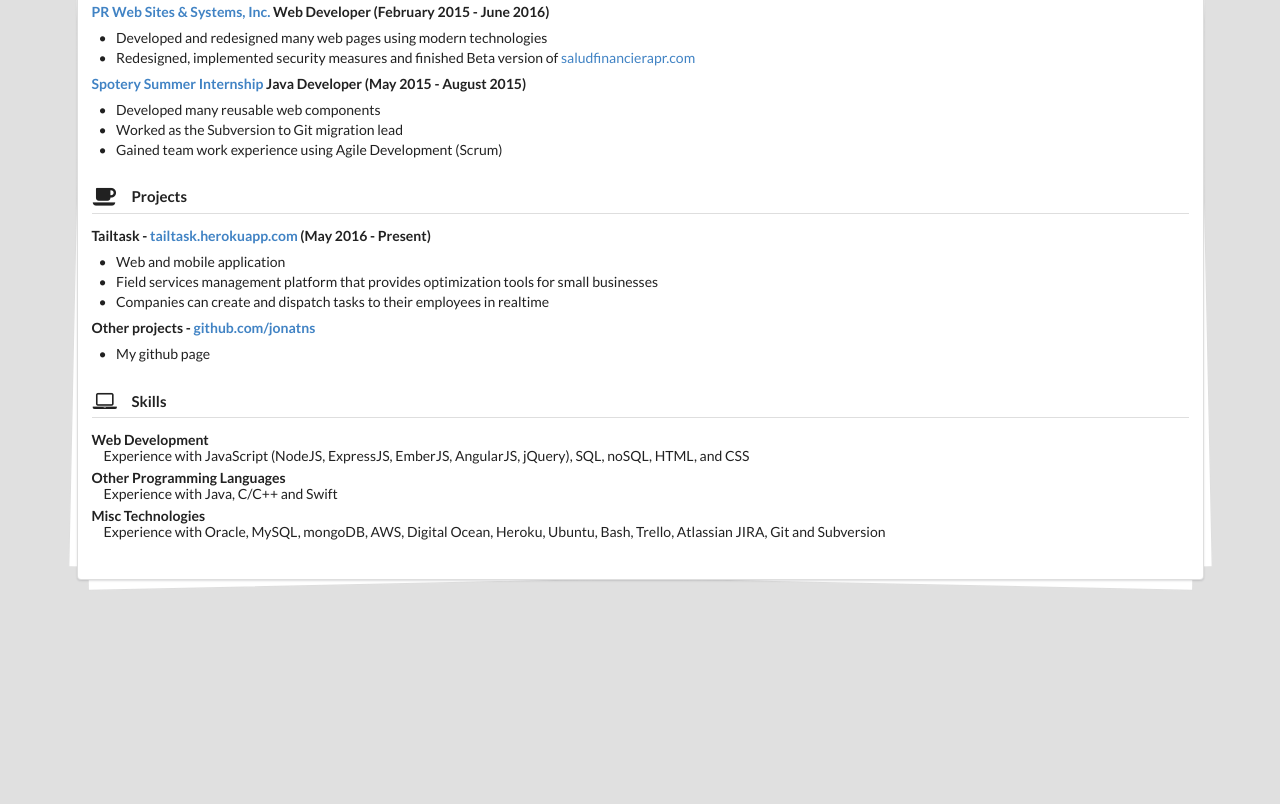
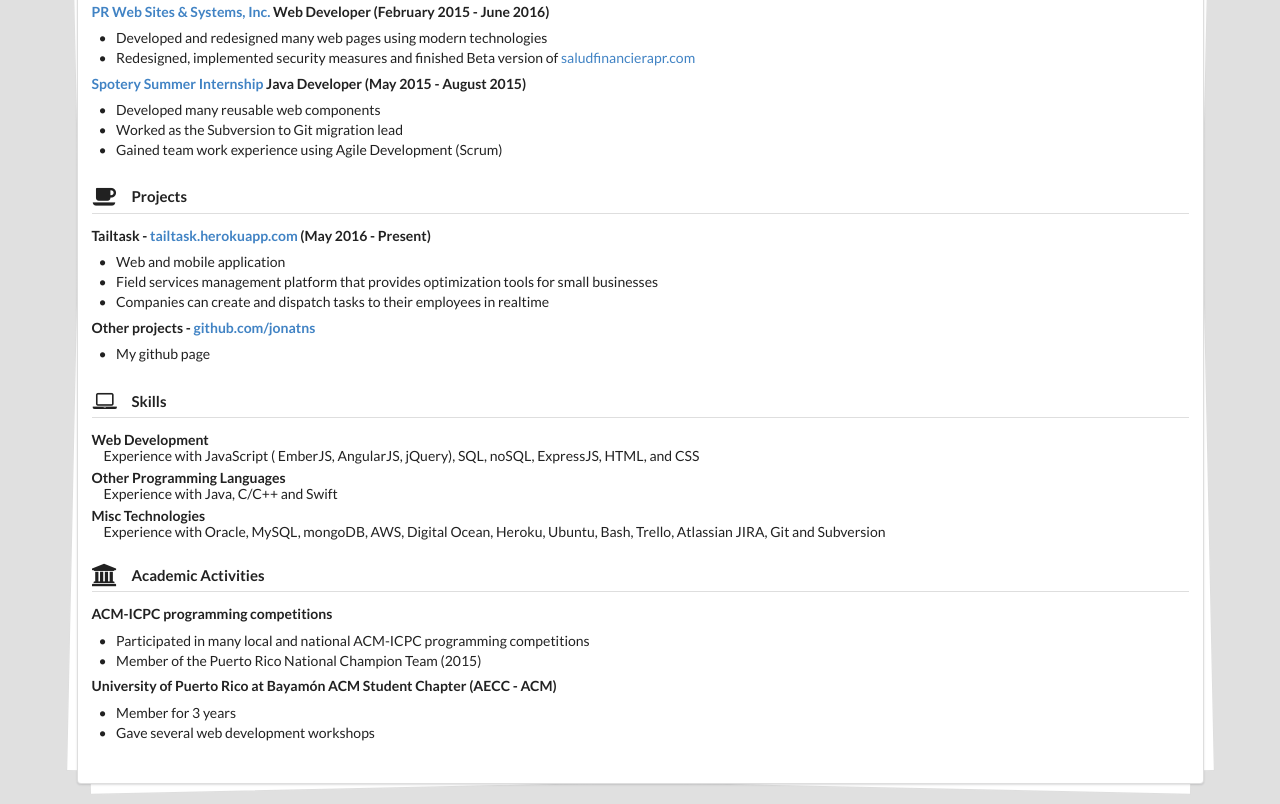
Before and after one commit to jonatns/jonatns.github.io, a website: page index.html in a window 1280 px wide. Shown: the part 377-1181 px from the top of the page. Before the commit the page ends 977 px from the top, so only its background shows below. Drawn offline with nearby package versions, Linux system fonts and the light colour scheme; some packages are replaced by stand-ins of ours; a script that the page names is missing.

Commit message:
Finished

```diff
--- a/index.html
+++ b/index.html
@@ -23,9 +23,9 @@
     <div class="wrapper">
       <div class="ui container">
         <div class="ui piled segment">
-          <button class="blue circular ui right floated icon button">
+          <a href="jonatns_resume2017.pdf" target="_blank" class="blue circular ui right floated icon button">
             <i class="file pdf outline icon"></i>
-          </button>
+          </a>
           <div class="ui center aligned fluid container">
             <h2 class="ui center aligned icon header">
               <img class="ui circular image" src="/images/me.jpg">
@@ -109,7 +109,7 @@
             <div class="ui list">
               <div class="item">
                 <div class="header">Web Development</div>
-                <span class="sub-header">Experience with JavaScript (NodeJS, ExpressJS, EmberJS, AngularJS, jQuery), SQL, noSQL, HTML, and CSS</span><br>
+                <span class="sub-header">Experience with JavaScript ( EmberJS, AngularJS, jQuery), SQL, noSQL, ExpressJS, HTML, and CSS</span><br>
               </div>
               <div class="item">
                 <div class="header">Other Programming Languages</div>
@@ -120,6 +120,25 @@
                 <span class="sub-header">Experience with Oracle, MySQL, mongoDB, AWS, Digital Ocean, Heroku, Ubuntu, Bash, Trello, Atlassian JIRA, Git and Subversion</span><br>
               </div>
             </div>
+            <h4 class="ui dividing header">
+              <i class="university icon"></i>
+              Academic Activities
+            </h4>
+            <div class="ui list">
+              <div class="item">
+                <div class="header">ACM-ICPC programming competitions</div>
+                <div class="ui bulleted list">
+                  <div class="item">Participated in many local and national ACM-ICPC programming competitions</div>
+                  <div class="item">Member of the Puerto Rico National Champion Team (2015)</div>
+                </div>
+              </div>
+              <div class="item">
+                <div class="header">University of Puerto Rico at Bayamón ACM Student Chapter (AECC - ACM)</div>
+                <div class="ui bulleted list">
+                  <div class="item">Member for 3 years</div>
+                  <div class="item">Gave several web development workshops</div>
+                </div>
+              </div>
           </div>
         </div>
       </div>
```
Also changed, not shown: 1 other file.
